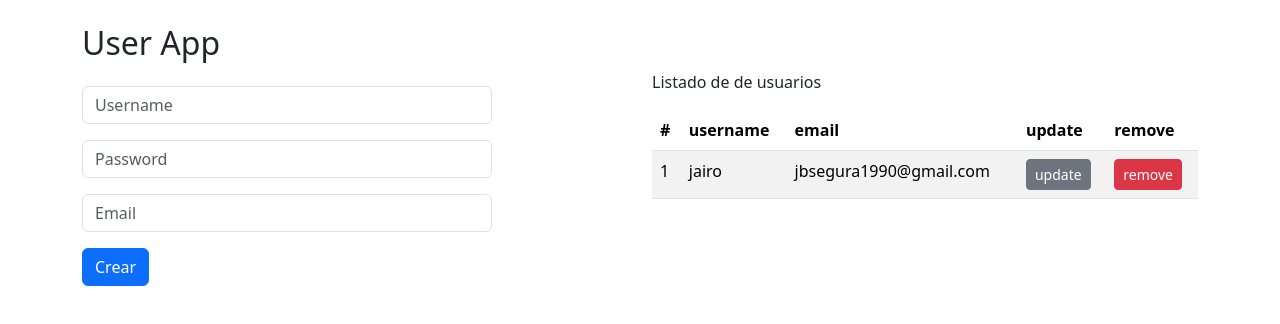
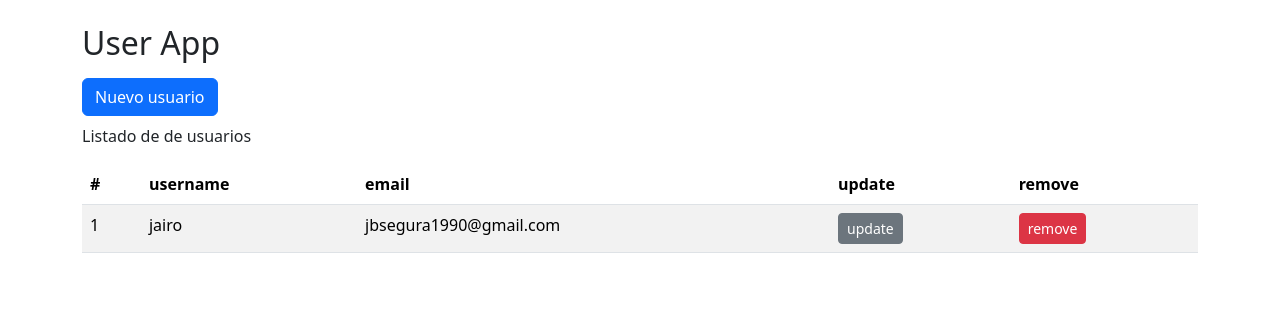
Before and after one commit to jbsJairo/react-users-app, a React (Vite) app: page / in a window 1280 px wide. Shown: the top 324 px of the page. Built offline with nearby package versions, Linux system fonts and the light colour scheme.

Commit message:
Open/Close formularios

```diff
--- a/src/UsersApp.jsx
+++ b/src/UsersApp.jsx
@@ -9,9 +9,12 @@ export const UsersApp = () => {
         users,
         userSelected,
         initialUserForm,
+        visibleForm,
         handlerAddUser,
         handlerRemoveUser,
         handlerUserSelectedForm,
+        handlerOpenForm,
+        handlerCloseForm,
     } = useUsers();
 
 
@@ -20,13 +23,24 @@ export const UsersApp = () => {
         <div className="container my-4">
             <h2>User App </h2>
             <div className="row">
+
+                    { !visibleForm ||  <div className="col">
+                                            <UserForm
+                                                initialUserForm={ initialUserForm }
+                                                userSelected={ userSelected }
+                                                handlerAddUser={ handlerAddUser }
+                                                handlerCloseForm={ handlerCloseForm }/>
+                                        </div>
+                    }
+
                 <div className="col">
-                    <UserForm
-                        initialUserForm={ initialUserForm }
-                        userSelected={ userSelected }
-                        handlerAddUser={ handlerAddUser }/>
-                </div>
-                <div className="col">
+                    {  visibleForm ||  <button
+                                            className="btn btn-primary my-2"
+                                            onClick={ handlerOpenForm }>
+                                            Nuevo usuario
+                                        </button>
+                    }
+
                     { users.length === 0
                         ?<div className="alert alert-warning">No hay usuarios en el sistema!</div>
                         : <UsersList
--- a/src/components/UserForm.jsx
+++ b/src/components/UserForm.jsx
@@ -1,7 +1,7 @@
 import { useEffect, useState } from "react";
 import Swal from "sweetalert2";
 
-export const UserForm = ({ handlerAddUser, initialUserForm, userSelected }) =>{
+export const UserForm = ({ initialUserForm, userSelected, handlerAddUser, handlerCloseForm }) =>{
 
 
     const [ userForm, setUserForm ] = useState(initialUserForm);
@@ -39,6 +39,11 @@ export const UserForm = ({ handlerAddUser, initialUserForm, userSelected }) =>{
         setUserForm(initialUserForm);
     }
 
+    const onCloseForm = () => {
+        handlerCloseForm();
+        setUserForm(initialUserForm)
+    }
+
     return(
         <>
             <form onSubmit={ onSubmit }>
@@ -73,6 +78,12 @@ export const UserForm = ({ handlerAddUser, initialUserForm, userSelected }) =>{
                     >
                     { id > 0? 'Editar':'Crear' }
                 </button>
+                <button
+                    className="btn btn-primary mx-2"
+                    type="button"
+                    onClick={ () => onCloseForm() }>
+                        Cerrar
+                </button>
             </form>
         </>
     )
--- a/src/hooks/useUsers.js
+++ b/src/hooks/useUsers.js
@@ -23,18 +23,11 @@ export const useUsers = () => {
 
     const [ users, dispatch ] = useReducer(usersReducer, initialUsers);
     const [ userSelected, setUserSelected ] = useState(initialUserForm);
+    const [ visibleForm, setVisibleForm ] = useState(false);
 
     const handlerAddUser = (user) => {
-        let type;
-
-        if(user.id === 0){
-            type = 'addUser';
-        }else{
-            type = 'updateUser';
-        }
-
         dispatch({
-            type,
+            type: (user.id === 0)? 'addUser': 'updateUser',
             payload: user,
         })
 
@@ -42,7 +35,9 @@ export const useUsers = () => {
             (user.id === 0)? 'Usuario Creado' : 'Usuario Actualizado',
             (user.id === 0)? 'El usuario ha sido creado con exito!' : 'El usuario ha sido actualizado con exito!',
             'success',
-        )
+        );
+
+        handlerCloseForm();
     }
 
     const handlerRemoveUser = (id) => {
@@ -72,15 +67,27 @@ export const useUsers = () => {
 
     const handlerUserSelectedForm = (user) =>{
         setUserSelected({ ...user });
+        setVisibleForm(true);
     }
 
-    return{
+    const handlerOpenForm = () => {
+        setVisibleForm(true);
+    }
+
+    const handlerCloseForm = () => {
+        setVisibleForm(false);
+        setUserSelected(initialUserForm);
+    }
+
+    return {
         users,
         userSelected,
         initialUserForm,
-
+        visibleForm,
         handlerAddUser,
         handlerRemoveUser,
         handlerUserSelectedForm,
+        handlerOpenForm,
+        handlerCloseForm,
     }
 }
```
